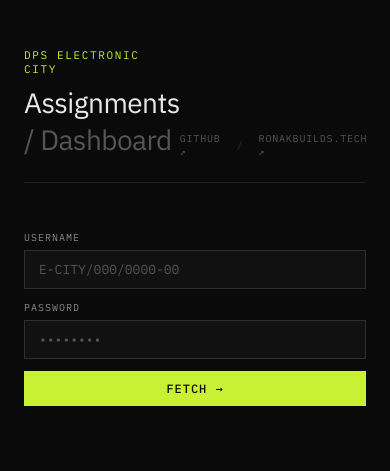
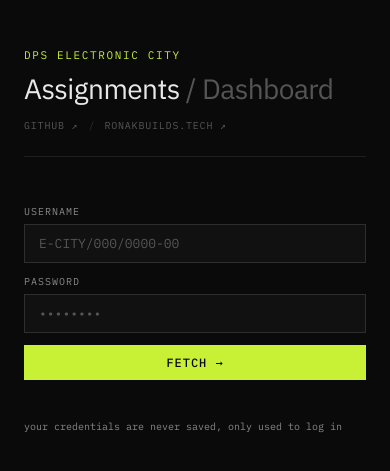
Before and after one commit to fourtysevencode/pretty-entrar-dashboard, a FastAPI app: page / in a window 390 px wide. Shown: the top 471 px of the page. Run offline with FastAPI, Linux system fonts and the light colour scheme.

Commit message:
Refactor app.py by removing unnecessary blank lines and enhance index.html with a credentials disclaimer and responsive header adjustments

```diff
--- a/app.py
+++ b/app.py
@@ -7,8 +7,6 @@
 from fastapi .responses import HTMLResponse
 from pydantic import BaseModel
 from fastapi.middleware.cors import CORSMiddleware
-
-
 
 app = FastAPI()
 
--- a/templates/index.html
+++ b/templates/index.html
@@ -90,6 +90,13 @@
             gap: 12px;
             margin-bottom: 40px;
             align-items: end;
+        }
+
+        .credentials-disclaimer {
+            font-family: 'IBM Plex Mono', monospace;
+            font-size: 10px;
+            color: var(--text-mid);
+            margin-bottom: 0;
         }
 
         .field { display: flex; flex-direction: column; gap: 6px; }
@@ -287,6 +294,17 @@
         }
 
         @media (max-width: 600px) {
+            header {
+                flex-direction: column;
+                align-items: flex-start;
+                gap: 12px;
+            }
+
+            .header-links {
+                flex-wrap: wrap;
+                gap: 10px;
+            }
+
             .login-grid { grid-template-columns: 1fr; }
         }
     </style>
@@ -316,6 +334,7 @@
             </div>
             <button id="fetch">Fetch →</button>
         </div>
+        <div class="credentials-disclaimer" id="credentials-disclaimer">your credentials are never saved, only used to log in</div>
 
         <div class="status" id="status"></div>
 
@@ -340,6 +359,7 @@
         const list = document.getElementById("list")
         const resultsWrapper = document.getElementById("results-wrapper")
         const countEl = document.getElementById("count")
+        const disclaimerEl = document.getElementById("credentials-disclaimer")
         const BASE = "https://pretty-entrar-dashboard.onrender.com"
 
         let allAssignments = []
@@ -386,6 +406,7 @@
         })
 
         btn.addEventListener("click", async () => {
+            disclaimerEl.style.display = "none"
             const username = usernameEl.value.trim()
             const password = passwordEl.value.trim()
 
```
